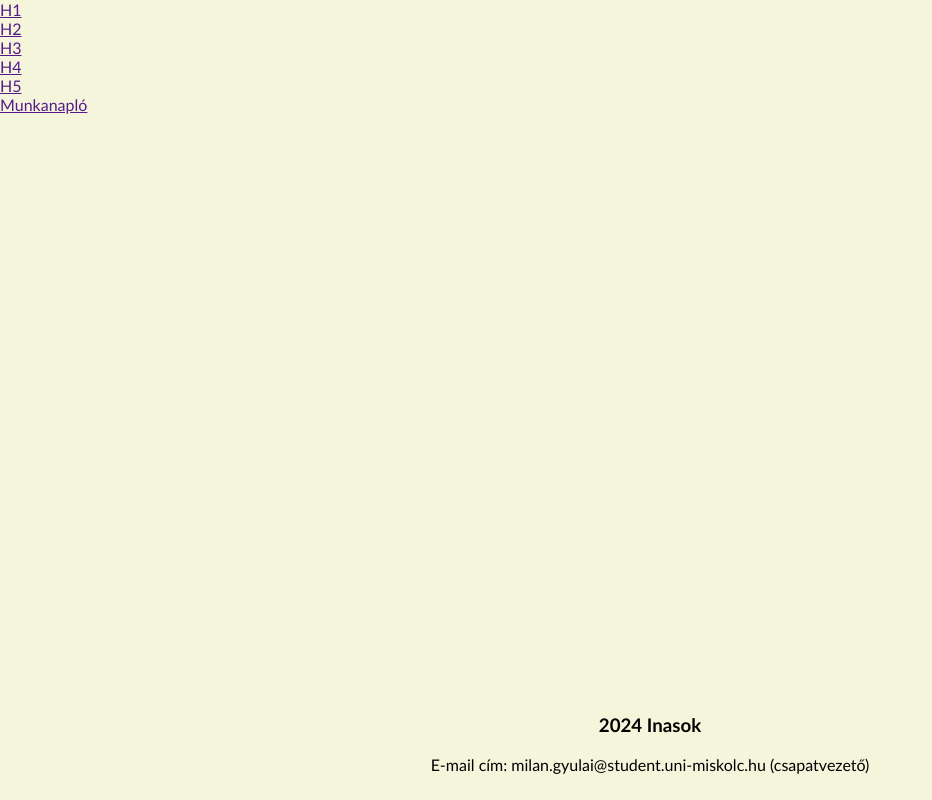
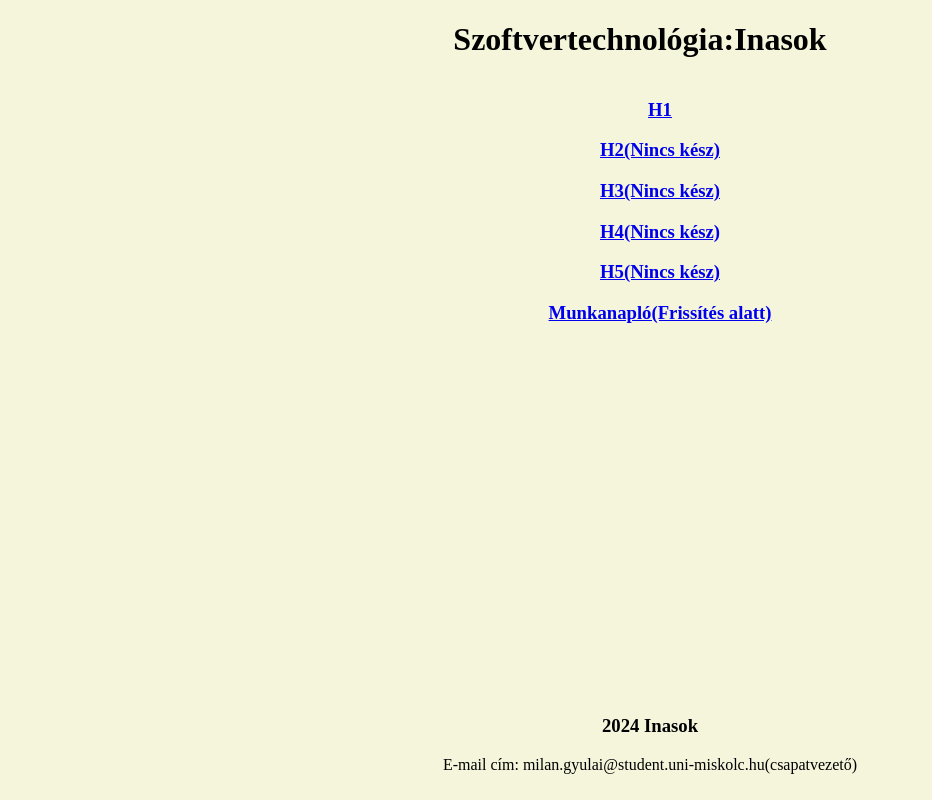
Before and after one commit to MilanGyulai/Szoftvertechnologia, a plain HTML site: page index.html in a window 1280 px wide. Shown: the whole page, without its empty margins (0-932 px from the left). Drawn offline with Linux system fonts and the light colour scheme.

Commit message:
index.html frissitese

```diff
--- a/index.html
+++ b/index.html
@@ -17,8 +17,7 @@ html, body {
     body {
     display: flex;
     flex-direction: column;
-    min-height: 100vh;
-    font-family: 'Trebuchet MS', sans-serif;
+    min-height: 100vh; /* A teljes viewport magasság */
 }
 .content {
     padding: 20px;
@@ -42,18 +41,20 @@ footer {
     </style>
 </head>
 <body>
-    <table>
-        <tr><a href="">H1</a></tr>
-        <tr><a href="">H2</a></tr>
-        <tr><a href="">H3</a></tr>
-        <tr><a href="">H4</a></tr>
-        <tr><a href="">H5</a></tr>
-        <tr><a href="">Munkanapló</a></tr>
-    </table>
 
+   <div class="title"> <h1>Szoftvertechnológia:Inasok</h1></div>
+  <div class="tartalom">  <ul class="no-bullets">
+        <li><a href="./Dokumentumok/Szoftvertechnológia.pdf" target="_blank" ><h3>H1</h3></li>
+        <li><a href="#h2"><h3>H2(Nincs kész)</h3></a></li>
+        <li><a href="#h3"><h3>H3(Nincs kész)</h3></a></li>
+        <li><a href="#h4"><h3>H4(Nincs kész)</h3></a></li>
+        <li><a href="#h5"><h3>H5(Nincs kész)</h3></a></li>
+        <li><a href="./Dokumentumok/Munkanaplo.html"><h3>Munkanapló(Frissítés alatt)</h3></a></li>
+    </ul>
+</div>
 </body>
 <footer>
     <h3>2024 Inasok</h3>
-    <p>E-mail cím: milan.gyulai@student.uni-miskolc.hu (csapatvezető)</p>
+    <p>E-mail cím: milan.gyulai@student.uni-miskolc.hu(csapatvezető)</p>
 </footer>
 </html>
```
